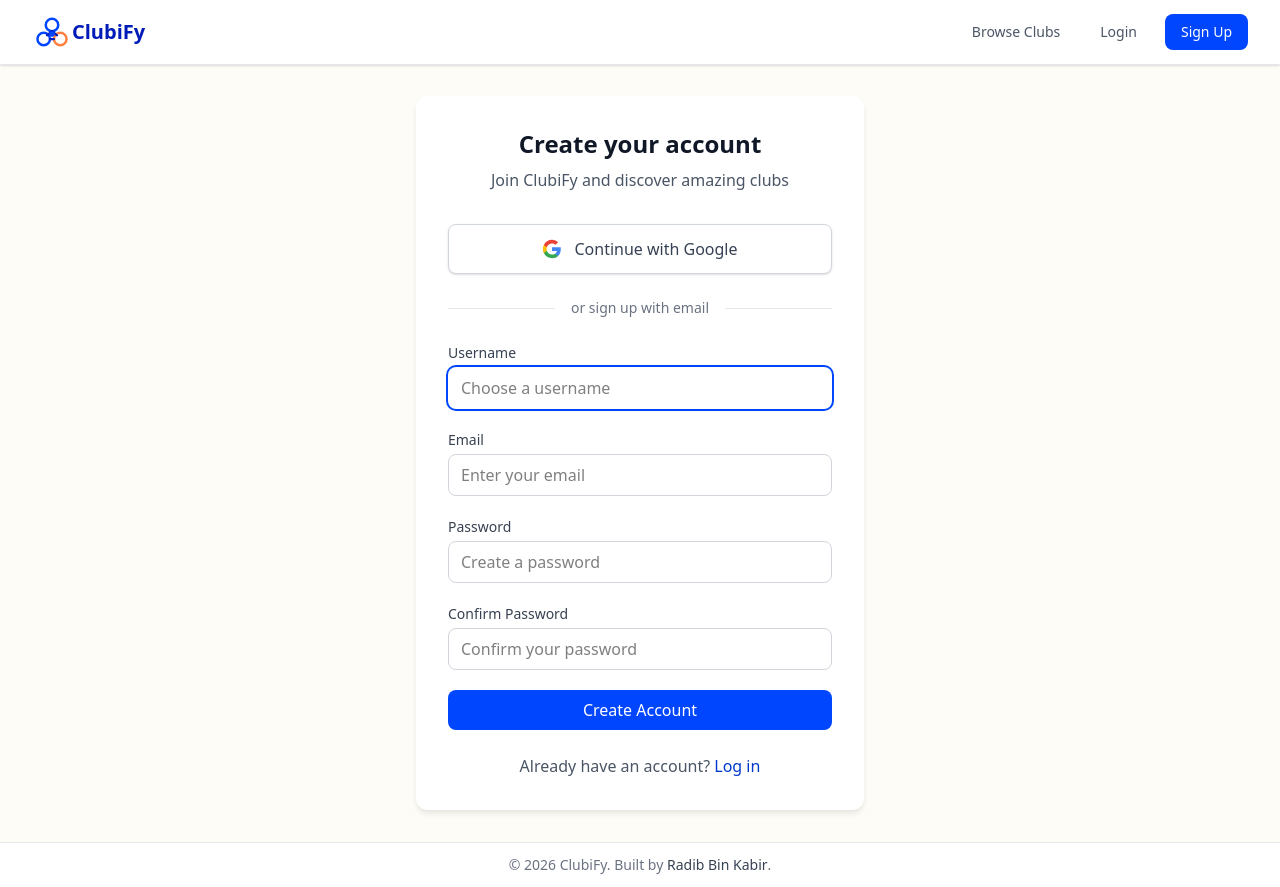
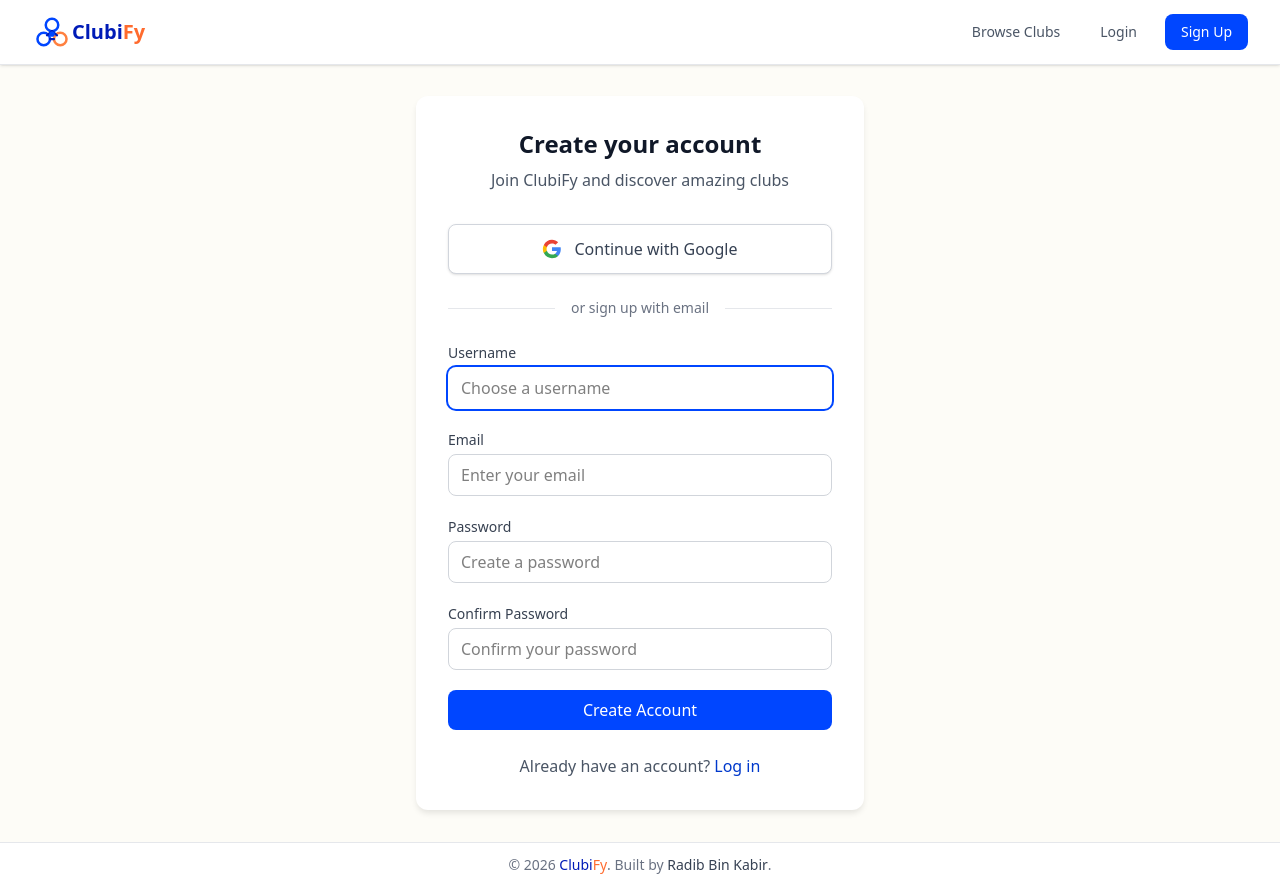
Before and after one commit to Radib-BK/ClubiFy, a Django app: page /accounts/signup/ in a window 1280 px wide. Run offline with Django 4.2, Linux system fonts and the light colour scheme; some libraries are stand-ins or nearby versions.

Commit message:
make orange Fy in clubify

```diff
--- a/static/css/output.css
+++ b/static/css/output.css
@@ -1167,6 +1167,12 @@
   .whitespace-pre-wrap {
     white-space: pre-wrap;
   }
+  .text-\[\#FF6B2E\] {
+    color: #FF6B2E;
+  }
+  .text-\[\#FF8040\] {
+    color: #FF8040;
+  }
   .text-blue-600 {
     color: var(--color-blue-600);
   }
--- a/templates/base.html
+++ b/templates/base.html
@@ -63,7 +63,9 @@
                 <div class="flex items-center">
                     <a href="{% url 'clubs:club_list' %}" class="flex items-center space-x-0">
                         <img src="{% static 'Images/clubify_logo.svg' %}" alt="ClubiFy Logo" class="w-10 h-10">
-                        <span class="text-xl font-bold text-primary-700">ClubiFy</span>
+                        <span class="text-xl font-bold">
+                            <span class="text-primary-700">Clubi</span><span class="text-[#FF6B2E]">Fy</span>
+                        </span>
                     </a>
                 </div>
 
@@ -198,7 +200,7 @@
     <footer class="bg-white border-t border-gray-200 mt-auto">
         <div class="max-w-7xl mx-auto px-4 sm:px-6 lg:px-8 py-3">
             <p class="text-center text-gray-500 text-sm">
-                &copy; {% now "Y" %} ClubiFy. Built by <span class="font-medium text-gray-700">Radib Bin Kabir</span>.
+                &copy; {% now "Y" %} <span class="font-medium"><span class="text-primary-700">Clubi</span><span class="text-[#FF6B2E]">Fy</span></span>. Built by <span class="font-medium text-gray-700">Radib Bin Kabir</span>.
             </p>
         </div>
     </footer>
```
